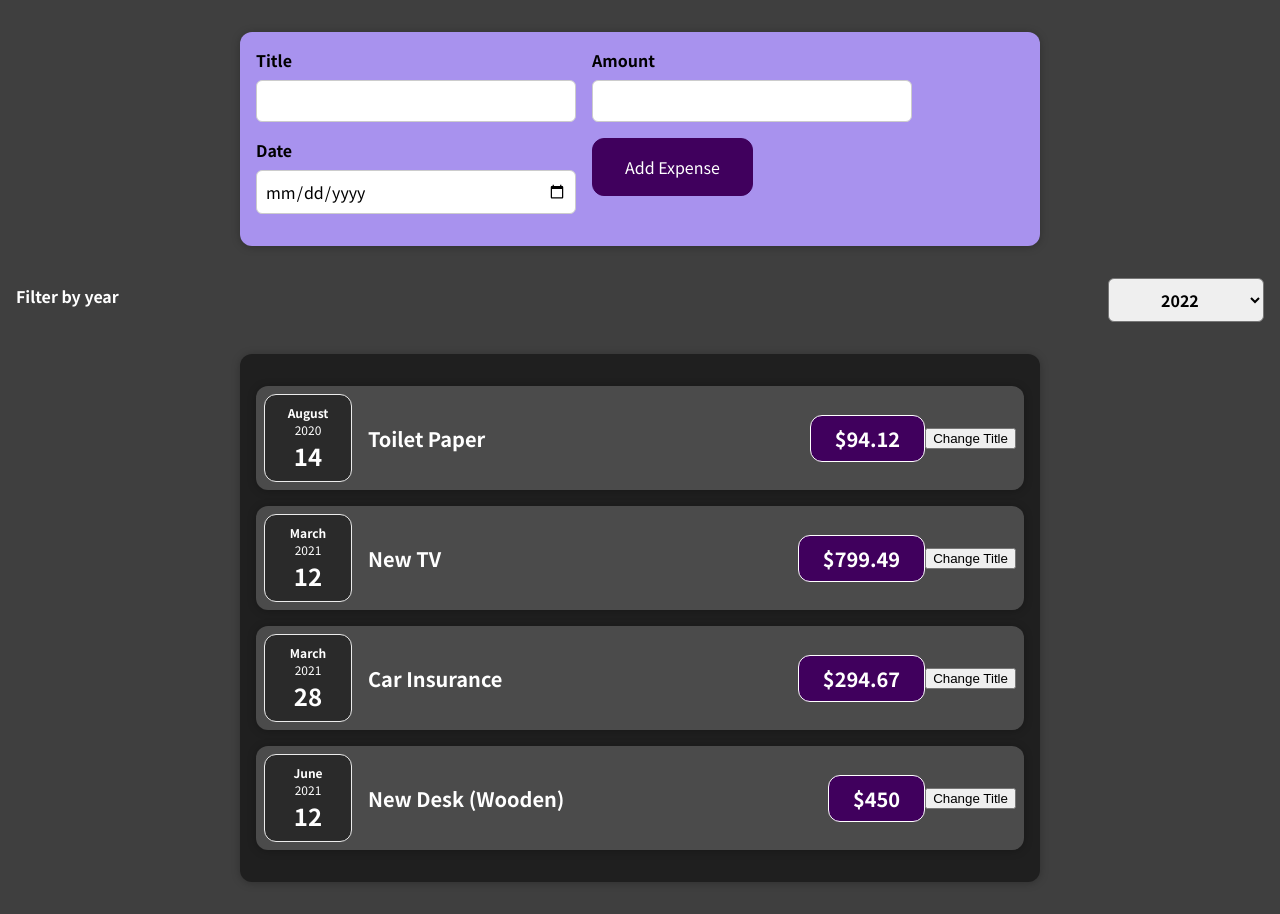
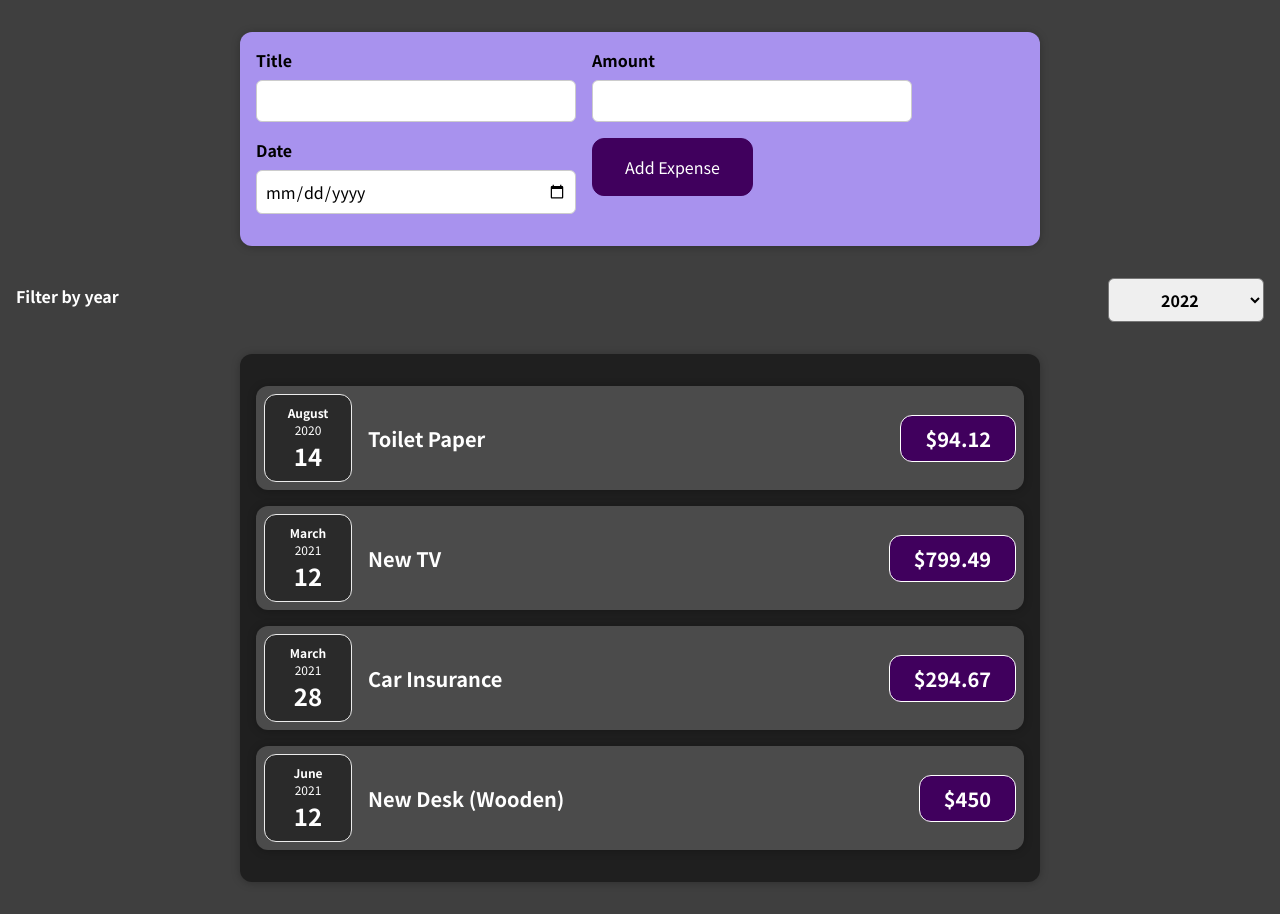
Before and after one commit to sallyhoneybee/01-starting-setup, a React (Create React App) app: page / in a window 1280 px wide. Built offline with nearby package versions, Linux system fonts and the light colour scheme.

Commit message:
removed demo button and event listener

```diff
--- a/src/components/Expenses/ExpenseItem.js
+++ b/src/components/Expenses/ExpenseItem.js
@@ -9,13 +9,6 @@
   // title is the value and setTitile is the function
   const [title, setTitle] = useState(props.title);
 
-  const clickHandler = () => {
-    // function will get react to evaluate and queue the setTitle in the function component
-
-    setTitle("updated!");
-    console.log(title);
-  };
-
   return (
     <Card className="expense-item">
       <ExpenseDate date={props.date} />
@@ -23,8 +16,6 @@
         <h2>{title}</h2>
         <div className="expense-item__price">${props.amount}</div>
       </div>
-      {/* only point to clickHandler and not pass it because if we clickHandler() it will be called once the JSX code block is being evaluated and not only when we click the button */}
-      <button onClick={clickHandler}>Change Title</button>
     </Card>
   );
 }
```
